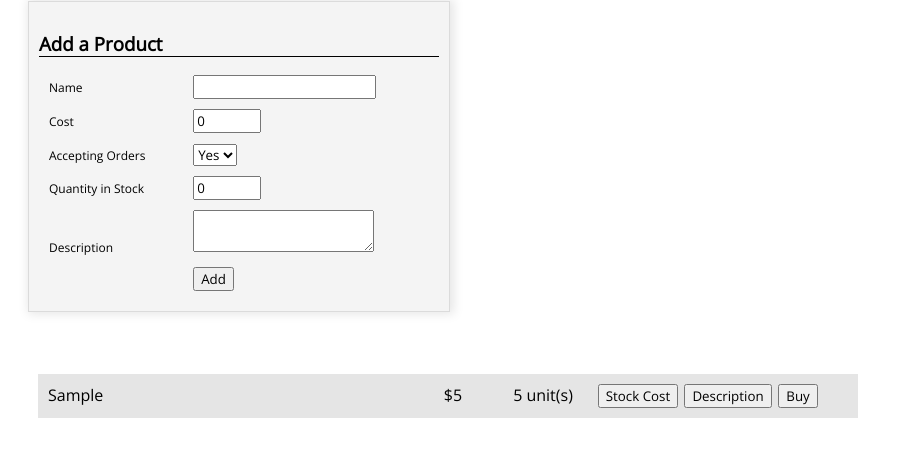
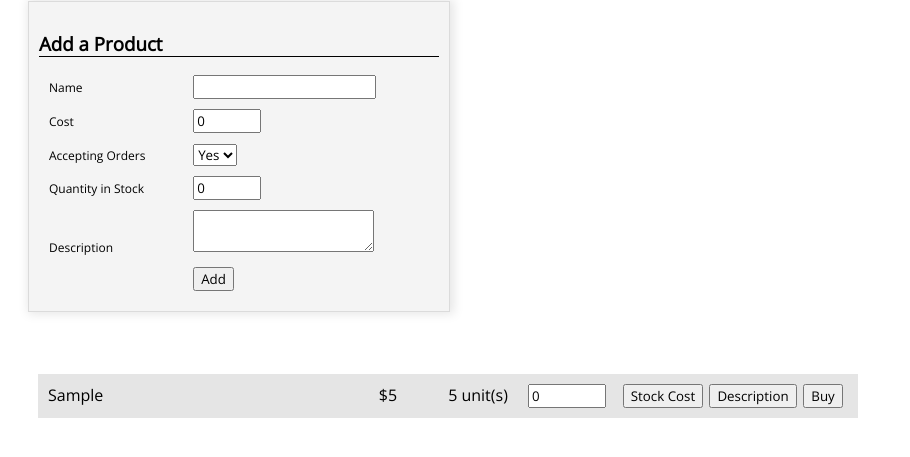
Before and after one commit to shubham-sinha1996/Adding-Products-with-Class, a website built with Parcel: page src/index.html in a window 1280 px wide. Both pictures are taken after typing "Sample", "5", "5", "Sample" into the empty fields and a click on the button "Add". Shown: the part 85-542 px from the top of the page, without its empty margins (0-910 px from the left). Built offline with nearby package versions, Linux system fonts and the light colour scheme.

Commit message:
third commit

```diff
--- a/src/css/style.css
+++ b/src/css/style.css
@@ -63,7 +63,7 @@
 
   .product > .name {
     position: relative;
-  width: 365px;
+    width: 300px;
     display: inline-block;
   }
 
@@ -79,6 +79,16 @@
     width: 100px;
     text-align: center;
     display: inline-block;
+  }
+
+  .product > .discount {
+    position: relative;
+    width: 90px;
+    display: inline-block;
+  }
+
+  .discount input {
+    width: 70px;
   }
 
   .product > .stock-cost {
--- a/src/js/Product.js
+++ b/src/js/Product.js
@@ -1,69 +1,20 @@
 class Product {
     constructor(name, cost, acceptingOrders, quantity, description){
         this.name = name;
-        this.cost = cost;
+        this.cost = Number(cost);
         this.acceptingOrders = acceptingOrders;
-        this.quantity = quantity;
+        this.quantity = Number(quantity);
         this.description = description;
     };
-    stockCost(){
-        return this.cost * this.quantity;
+    static tax = 12;
+    discount = 0;
+    set setDiscount(x){
+        this.discount = x;
     }
-    viewDesc(){
-        return this.description;
-    }
-    render(){
-        const productCard = document.createElement('div');
-        productCard.setAttribute('class','product');
-
-        const nameDiv = document.createElement('div');
-        nameDiv.setAttribute('class','name');
-        nameDiv.innerText = this.name;
-
-        const costDiv = document.createElement('div');
-        costDiv.setAttribute('class','cost');
-        costDiv.innerText = `$${this.cost}`;
-
-        const quantityDiv = document.createElement('div');
-        quantityDiv.setAttribute('class','quantity');
-        quantityDiv.innerText = `${this.quantity} unit(s)`;
-
-        const stockDiv = document.createElement('div');
-        stockDiv.setAttribute('class','stock-cost');
-        const stockBtn = document.createElement('button');
-        stockBtn.innerText = 'Stock Cost';
-        stockBtn.addEventListener('click',  e => {
-            e.preventDefault();
-            alert(`Stock cost : ${this.stockCost()}`);
-        })
-        stockDiv.append(stockBtn);
-
-        const descDiv = document.createElement('div');
-        descDiv.setAttribute('class','view-description');
-        const descBtn = document.createElement('button');
-        descBtn.innerText = 'Description';
-        descBtn.addEventListener('click',  e => {
-            e.preventDefault();
-            alert(`Description : ${this.viewDesc()}`);
-        })
-        descDiv.append(descBtn);
-
-        const btnDiv = document.createElement('div');
-        btnDiv.setAttribute('class','buy-btn');
-        const buyBtn = document.createElement('button');
-        buyBtn.innerText = 'Buy';
-        buyBtn.addEventListener('click', e =>{
-            e.preventDefault();
-            alert(`Buing : ${this.name}`);
-        });
-        if(this.acceptingOrders === 'No'){
-            buyBtn.setAttribute('disabled','true');
-        }
-        btnDiv.append(buyBtn);
-
-        productCard.append(nameDiv,costDiv,quantityDiv,stockDiv,descDiv,btnDiv);
-
-        return productCard;
+    get stockCost(){
+        let stockCost = ((Product.tax / 100) * this.cost + this.cost) * this.quantity;
+        let discAmt = (this.discount / 100) * stockCost;
+        return this.discount !== 0 ? stockCost - discAmt : stockCost;
     }
 
 };
--- /dev/null
+++ b/src/js/RenderProduct.js
@@ -0,0 +1,68 @@
+export default function(){
+    const productCard = document.createElement('div');
+    productCard.setAttribute('class','product');
+
+    const nameDiv = document.createElement('div');
+    nameDiv.setAttribute('class','name');
+    nameDiv.innerText = this.name;
+
+    const costDiv = document.createElement('div');
+    costDiv.setAttribute('class','cost');
+    costDiv.innerText = `$${this.cost}`;
+
+    const quantityDiv = document.createElement('div');
+    quantityDiv.setAttribute('class','quantity');
+    quantityDiv.innerText = `${this.quantity} unit(s)`;
+
+    const discDiv = document.createElement('div');
+    discDiv.setAttribute('class','discount');
+    const inputBox = document.createElement('input');
+    inputBox.setAttribute('type','number');
+    inputBox.setAttribute('name','discount');
+    inputBox.setAttribute('min','0');
+    inputBox.setAttribute('max','100');
+    inputBox.setAttribute('value','0');
+    inputBox.addEventListener('keyup', e =>{
+        e.preventDefault();
+        this.setDiscount = e.target.value;
+    });
+
+    discDiv.append(inputBox);
+
+    const stockDiv = document.createElement('div');
+    stockDiv.setAttribute('class','stock-cost');
+    const stockBtn = document.createElement('button');
+    stockBtn.innerText = 'Stock Cost';
+    stockBtn.addEventListener('click',  e => {
+        e.preventDefault();
+        alert(`Stock cost : $${this.stockCost}`);
+    })
+    stockDiv.append(stockBtn);
+
+    const descDiv = document.createElement('div');
+    descDiv.setAttribute('class','view-description');
+    const descBtn = document.createElement('button');
+    descBtn.innerText = 'Description';
+    descBtn.addEventListener('click',  e => {
+        e.preventDefault();
+        alert(`Description : ${this.description}`);
+    })
+    descDiv.append(descBtn);
+
+    const btnDiv = document.createElement('div');
+    btnDiv.setAttribute('class','buy-btn');
+    const buyBtn = document.createElement('button');
+    buyBtn.innerText = 'Buy';
+    buyBtn.addEventListener('click', e =>{
+        e.preventDefault();
+        alert(`Buing : ${this.name}`);
+    });
+    if(this.acceptingOrders === 'No'){
+        buyBtn.setAttribute('disabled','true');
+    }
+    btnDiv.append(buyBtn);
+
+    productCard.append(nameDiv,costDiv,quantityDiv,discDiv,stockDiv,descDiv,btnDiv);
+
+    return productCard;
+}
--- a/src/js/index.js
+++ b/src/js/index.js
@@ -1,5 +1,6 @@
 // Write your code here...
 import Product from "./Product";
+import RenderProduct from "./RenderProduct";
 
 const products = document.querySelector('.products');
 const nameInp = document.querySelector('input[name=name]');
@@ -10,6 +11,7 @@ const descriptionInp = document.querySelector('textarea[name=description]');
 const addBtn = document.querySelector('#addBtn');
 
 const getFormContents = () => {
+
   if (nameInp.value !== '' && costInp.value > 0 && quantityInp.value > 0 && descriptionInp.value !== '') {
     return [nameInp.value, costInp.value, acceptingOrdersInp.value, quantityInp.value, descriptionInp.value];
   } else {
@@ -27,7 +29,7 @@ addBtn.addEventListener('click', function () {
   const product = getFormContents();
   if(product){
     const createProduct = new Product(...product);
-    products.append(createProduct.render());
+    products.append(RenderProduct.call(createProduct));
   }
   clearForm();
 });
```
Also changed, not shown: README.md, dist/index.html, 5 other files. Lines whose indentation alone changed are shown as unchanged.
